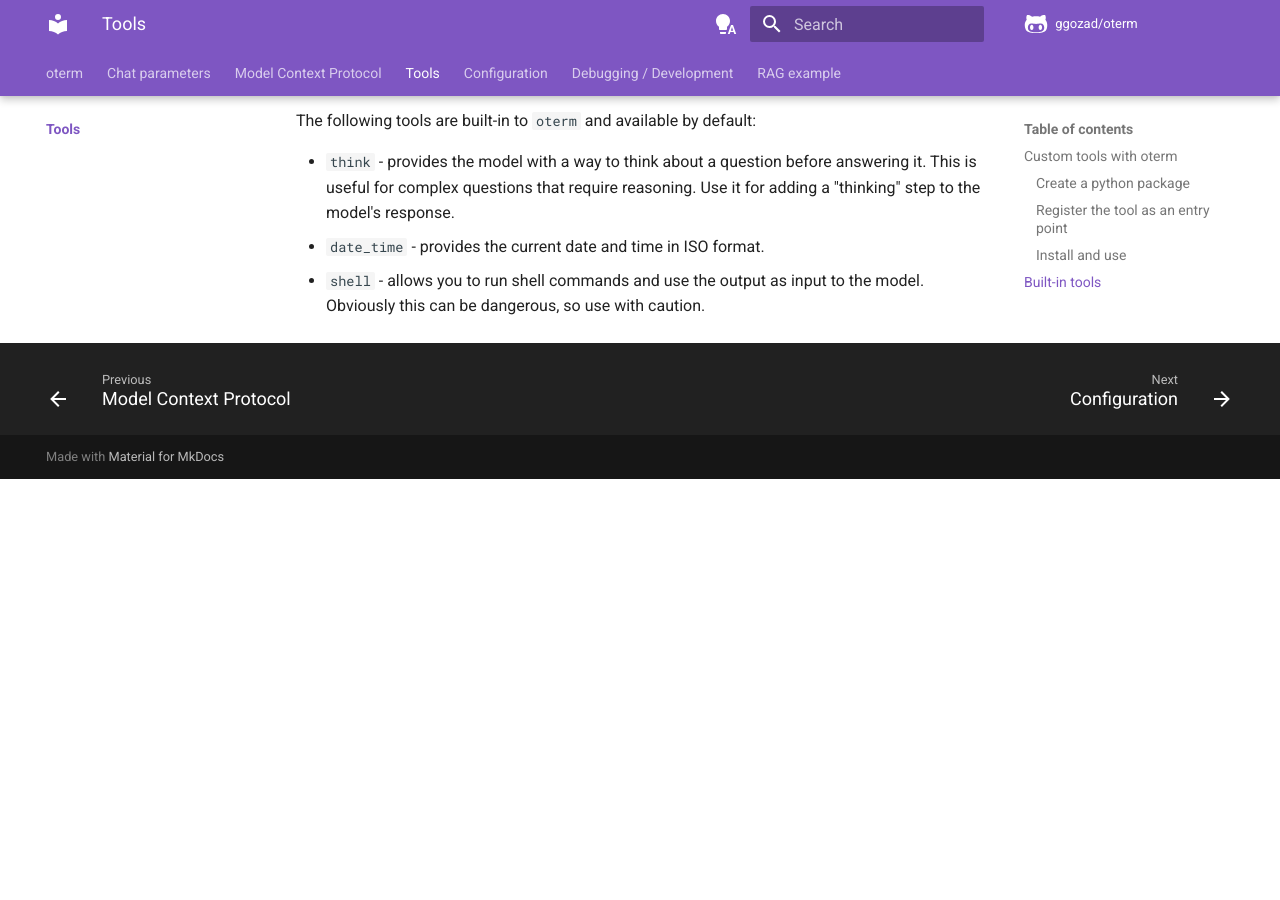
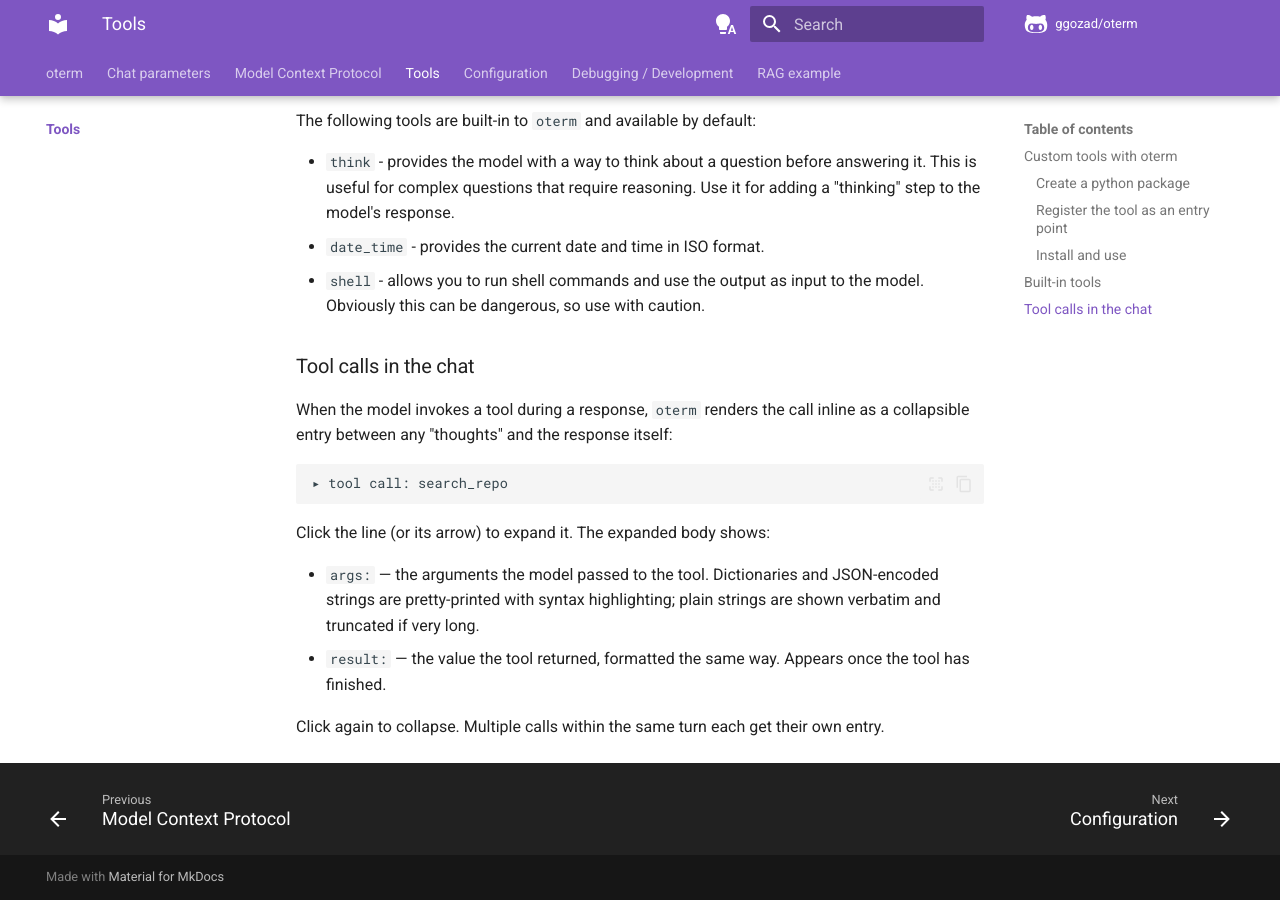
Before and after one commit to ggozad/oterm, an MkDocs documentation site: the page built from docs/tools/index.md, in a window 1280 px wide and 900 px high, scrolled down 1249 px. Built offline with MkDocs 1.6.1 and Material for MkDocs 9.7.7, drawn with Linux system fonts in a browser that asks for light colours; comment, search, counter and statistics services are not loaded; before the commit the page ends 1728 px from its top, so only the background shows below that.

Commit message:
update docs

````diff
--- a/docs/tools/index.md
+++ b/docs/tools/index.md
@@ -57,3 +57,18 @@
 * `think` - provides the model with a way to think about a question before answering it. This is useful for complex questions that require reasoning. Use it for adding a "thinking" step to the model's response.
 * `date_time` - provides the current date and time in ISO format.
 * `shell` - allows you to run shell commands and use the output as input to the model. Obviously this can be dangerous, so use with caution.
+
+### Tool calls in the chat
+
+When the model invokes a tool during a response, `oterm` renders the call inline as a collapsible entry between any "thoughts" and the response itself:
+
+```
+▸ tool call: search_repo
+```
+
+Click the line (or its arrow) to expand it. The expanded body shows:
+
+* `args:` — the arguments the model passed to the tool. Dictionaries and JSON-encoded strings are pretty-printed with syntax highlighting; plain strings are shown verbatim and truncated if very long.
+* `result:` — the value the tool returned, formatted the same way. Appears once the tool has finished.
+
+Click again to collapse. Multiple calls within the same turn each get their own entry.
````
